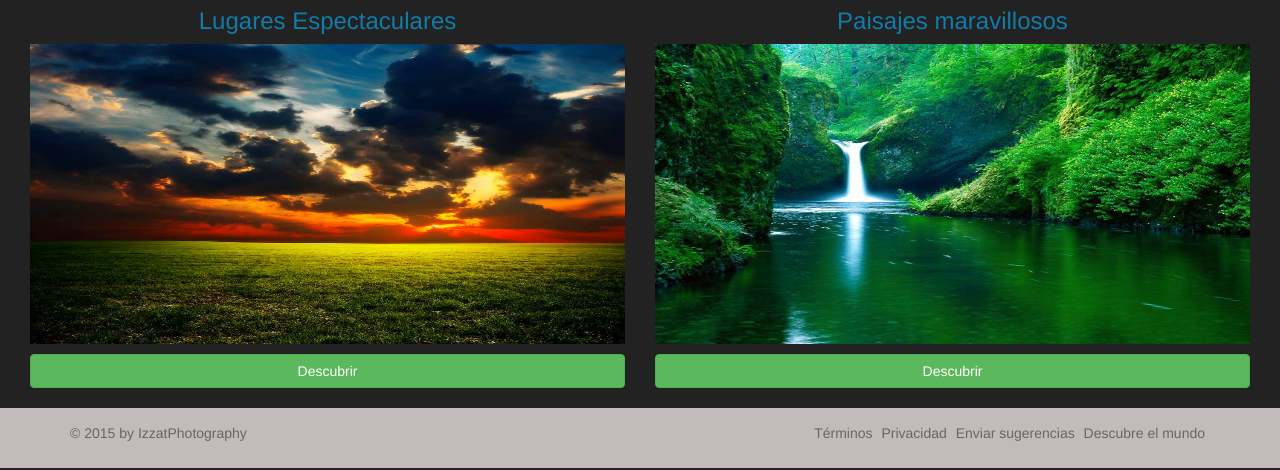
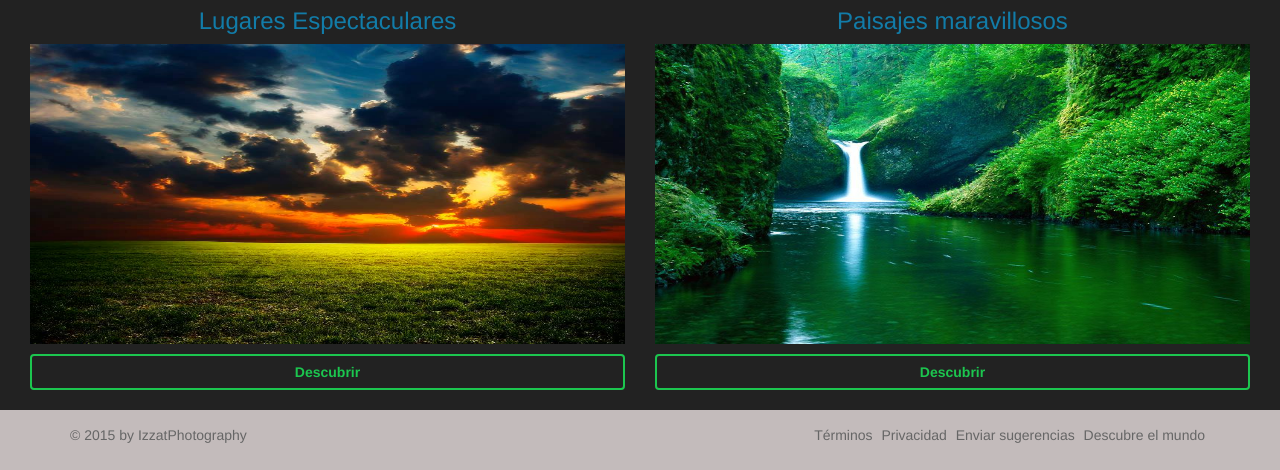
Before and after one commit to LandscapeProject/landscape, a plain HTML site: page index.html in a window 1280 px wide. Shown: the part 525-995 px from the top of the page. Drawn offline with nearby package versions, Linux system fonts and the light colour scheme.

Commit message:
Se cambio los estilos del botton

```diff
--- a/css/estilos.css
+++ b/css/estilos.css
@@ -48,7 +48,19 @@ body{
 .container-fluid button{
 	margin-top: 10px;
 	width: 100%;
+	font-weight: bold;
+	color: #1CC64F;
+	background: #222;
+	border: 2px solid #1CC64F;
+
 }
+.container-fluid button:hover{
+	color: #222;
+	background: #1CC64F;
+	border: 2px solid #1CC64F;
+}
+
+
 footer{
 	color: #666;
 	background: #C3BBBB;
--- a/index.html
+++ b/index.html
@@ -19,12 +19,12 @@
 		<div class="col-md-6">
 		    <h3 class="text-center">Lugares Espectaculares</h3>
 			<img src="images/paisajes1.jpg" alt="">
-			<button class="btn btn-success">Descubrir</button>
+			<button class="btn">Descubrir</button>
 		</div>
 		<div class="col-md-6">
 		    <h3 class="text-center">Paisajes maravillosos</h3>
 			<img src="images/paisajes3.jpg" alt="">
-			<button class="btn btn-success">Descubrir</button>
+			<button class="btn">Descubrir</button>
 		</div>
 	</section>
 
```
